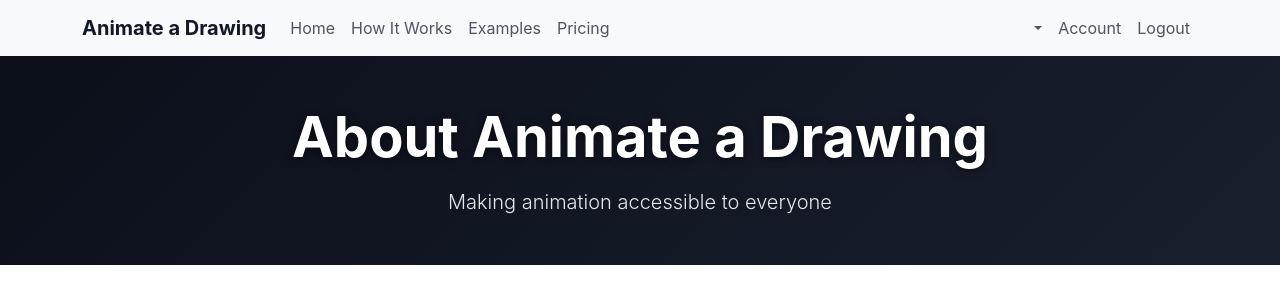
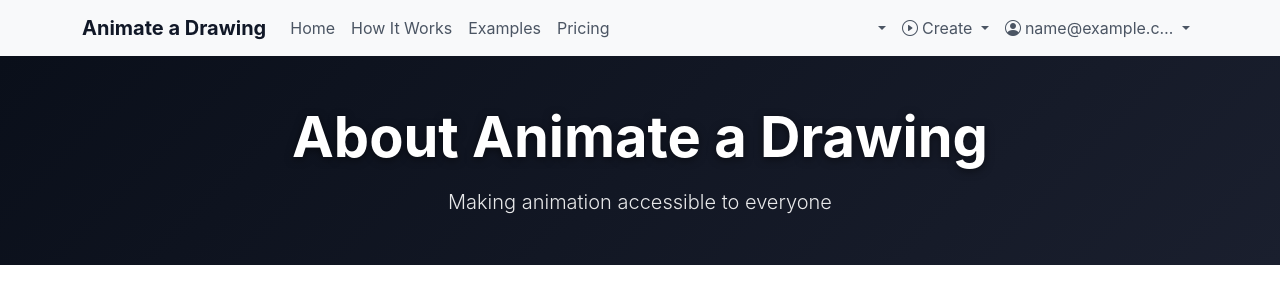
Before and after one commit to nadermx/animateadrawing, a Django app: template templates/about.html in a window 1280 px wide. Shown: the top 300 px of the page. Run offline with Django 3.2, Linux system fonts and the light colour scheme; the template is opened without the code that fills it, so the values that code supplies are empty; the visitor is signed in with stand-in values (Sample User, id 1); parts of the project's set-up code (start-up, migrations or seed data) failed here and were passed over.

Commit message:
Add favicon, web manifest, and improved navigation
- Created favicon.ico with multiple sizes (16, 32, 48, 64px)
- Added PNG favicons (32, 192, 512px) and apple-touch-icon (180px)
- Created web manifest for PWA support
- Added theme-color meta tags
- Added site-wide WebSite JSON-LD with SearchAction for sitelinks
- Updated navigation with animator dropdown for logged-in users:
  - Dashboard, Quick Animate, My Projects
  - Motion Presets, Backgrounds, Templates
- Added account dropdown with credits display

Co-Authored-By: Claude Opus 4.5 <noreply@anthropic.com>

```diff
--- a/templates/base.html
+++ b/templates/base.html
@@ -10,6 +10,23 @@
 
     <!-- Meta Description -->
     <meta name="description" content="{% block meta_description %}{{ description|default:"Bring your drawings to life with AI-powered animation. Upload any drawing and watch it move."|safe }}{% endblock %}">
+
+    <!-- Robots -->
+    <meta name="robots" content="{% block robots %}index, follow{% endblock %}">
+
+    <!-- Theme Color -->
+    <meta name="theme-color" content="#3b82f6">
+    <meta name="msapplication-TileColor" content="#3b82f6">
+
+    <!-- Favicon -->
+    <link rel="icon" type="image/x-icon" href="{% static 'favicon.ico' %}">
+    <link rel="icon" type="image/png" sizes="32x32" href="{% static 'images/favicon-32.png' %}">
+    <link rel="icon" type="image/png" sizes="192x192" href="{% static 'images/favicon-192.png' %}">
+    <link rel="icon" type="image/png" sizes="512x512" href="{% static 'images/favicon-512.png' %}">
+    <link rel="apple-touch-icon" sizes="180x180" href="{% static 'images/apple-touch-icon.png' %}">
+
+    <!-- Web App Manifest -->
+    <link rel="manifest" href="{% static 'manifest.json' %}">
 
     <!-- Canonical URL -->
     <link rel="canonical" href="{% block canonical %}{{ request.build_absolute_uri }}{% endblock %}">
@@ -24,6 +41,7 @@
     <meta property="og:image" content="{% static 'images/og-default.png' %}">
     <meta property="og:image:width" content="1200">
     <meta property="og:image:height" content="630">
+    <meta property="og:locale" content="{{ g.lang.iso }}">
     {% endblock %}
 
     <!-- Twitter Card -->
@@ -34,7 +52,26 @@
     <meta name="twitter:image" content="{% static 'images/og-default.png' %}">
     {% endblock %}
 
-    <!-- JSON-LD Structured Data -->
+    <!-- JSON-LD Structured Data - Site-wide -->
+    <script type="application/ld+json">
+    {
+        "@context": "https://schema.org",
+        "@type": "WebSite",
+        "name": "Animate a Drawing",
+        "url": "https://animateadrawing.com",
+        "description": "AI-powered animation tool that brings your drawings to life",
+        "potentialAction": {
+            "@type": "SearchAction",
+            "target": {
+                "@type": "EntryPoint",
+                "urlTemplate": "https://animateadrawing.com/search/?q={search_term_string}"
+            },
+            "query-input": "required name=search_term_string"
+        }
+    }
+    </script>
+
+    <!-- Page-specific JSON-LD -->
     {% block json_ld %}{% endblock %}
 
     <!-- Bootstrap 5 CSS -->
@@ -87,11 +124,36 @@
                     </li>
 
                     {% if user.is_authenticated %}
-                    <li class="nav-item">
-                        <a class="nav-link{% if page == 'account' %} active{% endif %}" href="/account/">{{ g.i18n.account_label|default:"Account" }}</a>
+                    <!-- Animator Dropdown -->
+                    <li class="nav-item dropdown">
+                        <a class="nav-link dropdown-toggle" href="#" id="animatorDropdown" role="button" data-bs-toggle="dropdown" aria-expanded="false">
+                            <i class="bi bi-play-circle me-1"></i>Create
+                        </a>
+                        <ul class="dropdown-menu dropdown-menu-end" aria-labelledby="animatorDropdown">
+                            <li><a class="dropdown-item" href="{% url 'animator:dashboard' %}"><i class="bi bi-speedometer2 me-2"></i>Dashboard</a></li>
+                            <li><a class="dropdown-item" href="{% url 'animator:quick_animate' %}"><i class="bi bi-lightning me-2"></i>Quick Animate</a></li>
+                            <li><hr class="dropdown-divider"></li>
+                            <li><a class="dropdown-item" href="{% url 'animator:project_list' %}"><i class="bi bi-folder me-2"></i>My Projects</a></li>
+                            <li><a class="dropdown-item" href="{% url 'animator:motion_preset_list' %}"><i class="bi bi-collection-play me-2"></i>Motion Presets</a></li>
+                            <li><a class="dropdown-item" href="{% url 'animator:background_library' %}"><i class="bi bi-image me-2"></i>Backgrounds</a></li>
+                            <li><a class="dropdown-item" href="{% url 'animator:template_library' %}"><i class="bi bi-person-lines-fill me-2"></i>Templates</a></li>
+                        </ul>
                     </li>
-                    <li class="nav-item">
-                        <a class="nav-link" href="{% url 'logout' %}">{{ g.i18n.logout|default:"Logout" }}</a>
+                    <!-- Account Dropdown -->
+                    <li class="nav-item dropdown">
+                        <a class="nav-link dropdown-toggle" href="#" id="accountDropdown" role="button" data-bs-toggle="dropdown" aria-expanded="false">
+                            <i class="bi bi-person-circle me-1"></i>{{ user.email|truncatechars:15 }}
+                        </a>
+                        <ul class="dropdown-menu dropdown-menu-end" aria-labelledby="accountDropdown">
+                            <li><a class="dropdown-item" href="/account/"><i class="bi bi-gear me-2"></i>Account Settings</a></li>
+                            <li>
+                                <span class="dropdown-item-text text-muted small">
+                                    <i class="bi bi-coin me-2"></i>{{ user.credits }} credits
+                                </span>
+                            </li>
+                            <li><hr class="dropdown-divider"></li>
+                            <li><a class="dropdown-item" href="{% url 'logout' %}"><i class="bi bi-box-arrow-right me-2"></i>{{ g.i18n.logout|default:"Logout" }}</a></li>
+                        </ul>
                     </li>
                     {% else %}
                     <li class="nav-item">
```
Also changed, not shown: static/favicon.ico (added), static/images/apple-touch-icon.png (added), static/images/favicon-192.png (added), static/images/favicon-256.png (added), static/images/favicon-32.png (added), static/images/favicon-512.png (added), static/manifest.json (added).
